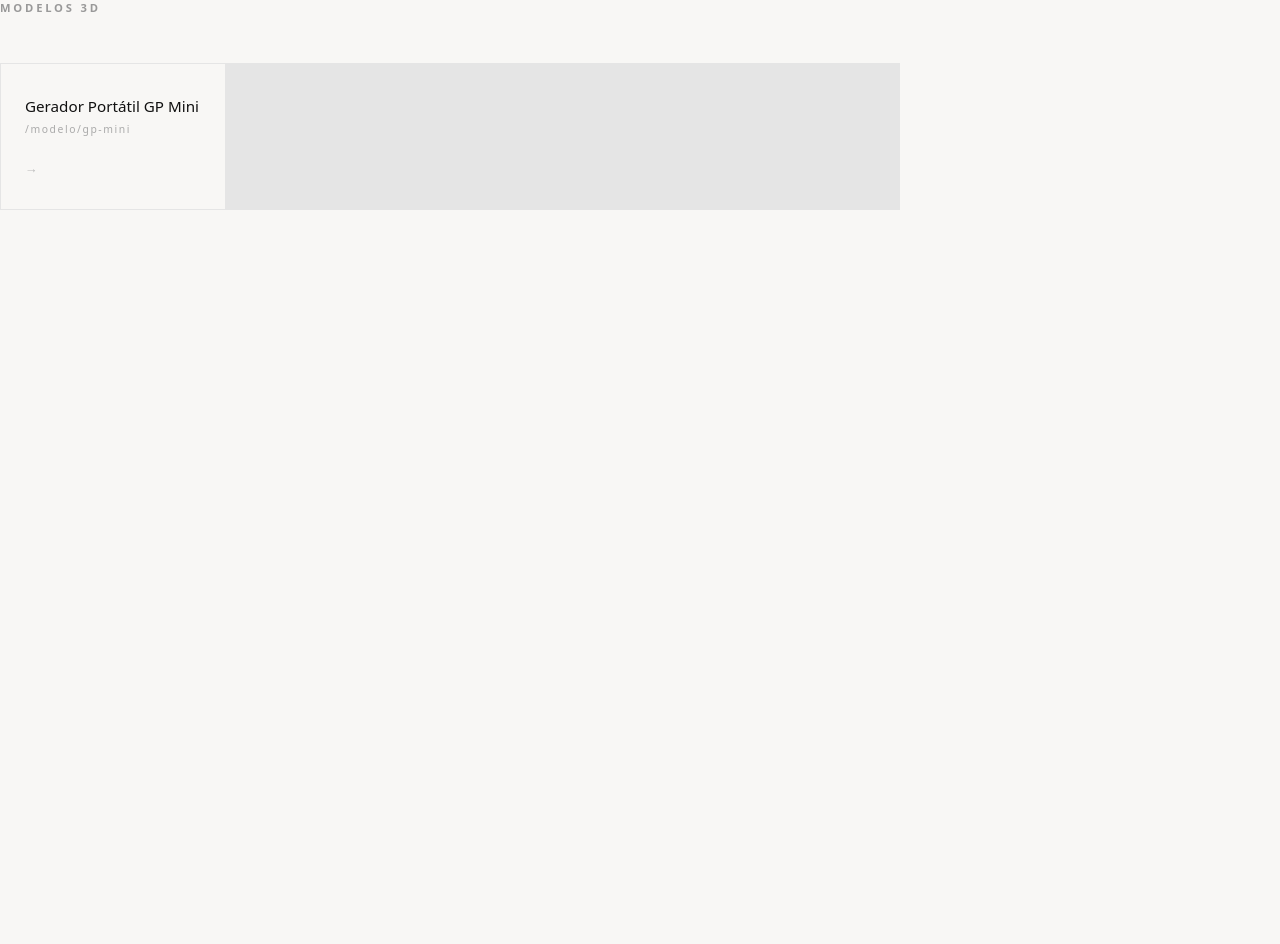
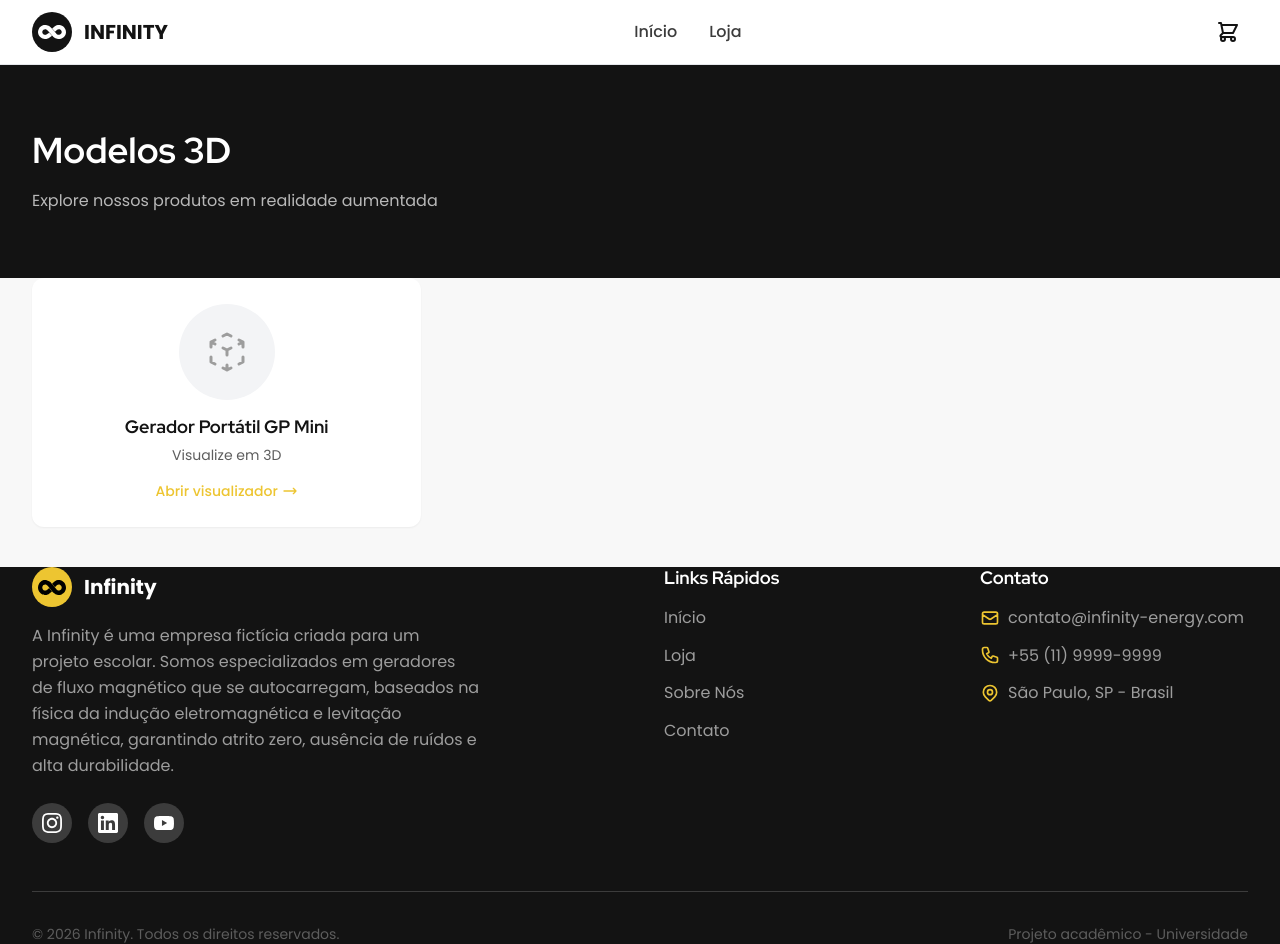
Before and after one commit to AllMaciente/infinity, an Astro site: page /modelo in a window 1280 px wide. Before the commit the page ends 800 px from the top, so only its background shows below. Built offline with nearby package versions, Linux system fonts and the light colour scheme; Astro itself is replaced by a stand-in of ours.

Commit message:
style: match modelo index page with site design
- Replace raw HTML with MainLayout integration
- Use Infinity brand colors and typography
- Add consistent header with title and description
- Style model cards to match ProductCard component
- Add empty state with icon
- Use container and grid spacing from design system

```diff
--- a/src/pages/modelo/index.astro
+++ b/src/pages/modelo/index.astro
@@ -1,76 +1,56 @@
 ---
-// src/pages/index.astro
-import { models } from '../../data/models.ts';
+import MainLayout from "../../layouts/MainLayout.astro";
+import { models } from "../../data/models";
 ---
 
-<!DOCTYPE html>
-<html lang="pt">
-  <head>
-    <meta charset="UTF-8" />
-    <meta name="viewport" content="width=device-width, initial-scale=1.0" />
-    <title>Modelos 3D</title>
-    <style>
-      *, *::before, *::after { box-sizing: border-box; margin: 0; padding: 0; }
-      body {
-        font-family: system-ui, sans-serif;
-        background: #f8f7f5;
-        min-height: 100vh;
-        padding: 4rem 2rem;
-      }
-      h1 {
-        font-size: 0.7rem;
-        font-weight: 600;
-        letter-spacing: 0.25em;
-        text-transform: uppercase;
-        color: #999;
-        margin-bottom: 3rem;
-      }
-      .grid {
-        display: grid;
-        grid-template-columns: repeat(auto-fill, minmax(220px, 1fr));
-        gap: 1px;
-        background: #e5e5e5;
-        border: 1px solid #e5e5e5;
-        max-width: 900px;
-      }
-      .card {
-        background: #f8f7f5;
-        padding: 2rem 1.5rem;
-        text-decoration: none;
-        color: inherit;
-        display: flex;
-        flex-direction: column;
-        gap: 0.4rem;
-        transition: background 0.15s;
-      }
-      .card:hover { background: #fff; }
-      .card-name {
-        font-size: 0.95rem;
-        font-weight: 500;
-        color: #111;
-      }
-      .card-slug {
-        font-size: 0.65rem;
-        letter-spacing: 0.15em;
-        color: #aaa;
-      }
-      .card-arrow {
-        margin-top: 1rem;
-        font-size: 0.8rem;
-        color: #bbb;
-      }
-    </style>
-  </head>
-  <body>
-    <h1>Modelos 3D</h1>
-    <div class="grid">
+<MainLayout title="Modelos 3D" description="Explore os modelos 3D dos geradores Infinity em realidade aumentada.">
+  <div class="bg-primary py-12 lg:py-16">
+    <div class="container mx-auto px-4 sm:px-6 lg:px-8">
+      <h1 class="font-display font-bold text-3xl sm:text-4xl text-white mb-4">
+        Modelos 3D
+      </h1>
+      <p class="text-white/70">
+        Explore nossos produtos em realidade aumentada
+      </p>
+    </div>
+  </div>
+
+  <div class="container mx-auto px-4 sm:px-6 lg:px-8 py-12 lg:py-16">
+    <div class="grid grid-cols-1 sm:grid-cols-2 lg:grid-cols-3 gap-6">
       {models.map((m) => (
-        <a class="card" href={`/modelo/${m.slug}`}>
-          <span class="card-name">{m.name}</span>
-          <span class="card-slug">/modelo/{m.slug}</span>
-          <span class="card-arrow">→</span>
+        <a
+          href={`/modelo/${m.slug}`}
+          class="card p-6 group flex flex-col items-center text-center hover:border-accent border-2 border-transparent transition-all duration-300"
+        >
+          <div class="w-24 h-24 bg-gray-100 rounded-full flex items-center justify-center mb-4 group-hover:bg-accent/10 transition-colors">
+            <svg class="w-12 h-12 text-gray-light group-hover:text-accent transition-colors" fill="none" stroke="currentColor" viewBox="0 0 24 24">
+              <path stroke-linecap="round" stroke-linejoin="round" stroke-width="1.5" d="M14 10l-2 1m0 0l-2-1m2 1v2.5M20 7l-2 1m2-1l-2-1m2 1v2.5M14 4l-2-1-2 1M4 7l2-1M4 7l2 1M4 7v2.5M12 21l-2-1m2 1l2-1m-2 1v-2.5M6 18l-2-1v-2.5M18 18l2-1v-2.5"/>
+            </svg>
+          </div>
+          <h2 class="font-display font-semibold text-lg mb-2 group-hover:text-accent transition-colors">
+            {m.name}
+          </h2>
+          <p class="text-gray text-sm mb-4">
+            Visualize em 3D
+          </p>
+          <span class="text-accent font-medium text-sm flex items-center gap-1">
+            Abrir visualizador
+            <svg class="w-4 h-4 group-hover:translate-x-1 transition-transform" fill="none" stroke="currentColor" viewBox="0 0 24 24">
+              <path stroke-linecap="round" stroke-linejoin="round" stroke-width="2" d="M17 8l4 4m0 0l-4 4m4-4H3"/>
+            </svg>
+          </span>
         </a>
       ))}
     </div>
-  </body>
-</html>
+
+    {models.length === 0 && (
+      <div class="text-center py-16">
+        <svg class="w-20 h-20 mx-auto text-gray-light mb-4" fill="none" stroke="currentColor" viewBox="0 0 24 24">
+          <path stroke-linecap="round" stroke-linejoin="round" stroke-width="1.5" d="M14 10l-2 1m0 0l-2-1m2 1v2.5M20 7l-2 1m2-1l-2-1m2 1v2.5M14 4l-2-1-2 1M4 7l2-1M4 7l2 1M4 7v2.5M12 21l-2-1m2 1l2-1m-2 1v-2.5M6 18l-2-1v-2.5M18 18l2-1v-2.5"/>
+        </svg>
+        <h3 class="font-display font-semibold text-xl mb-2">Nenhum modelo disponível</h3>
+        <p class="text-gray">Novos modelos serão adicionados em breve.</p>
+      </div>
+    )}
+  </div>
+</MainLayout>
```
